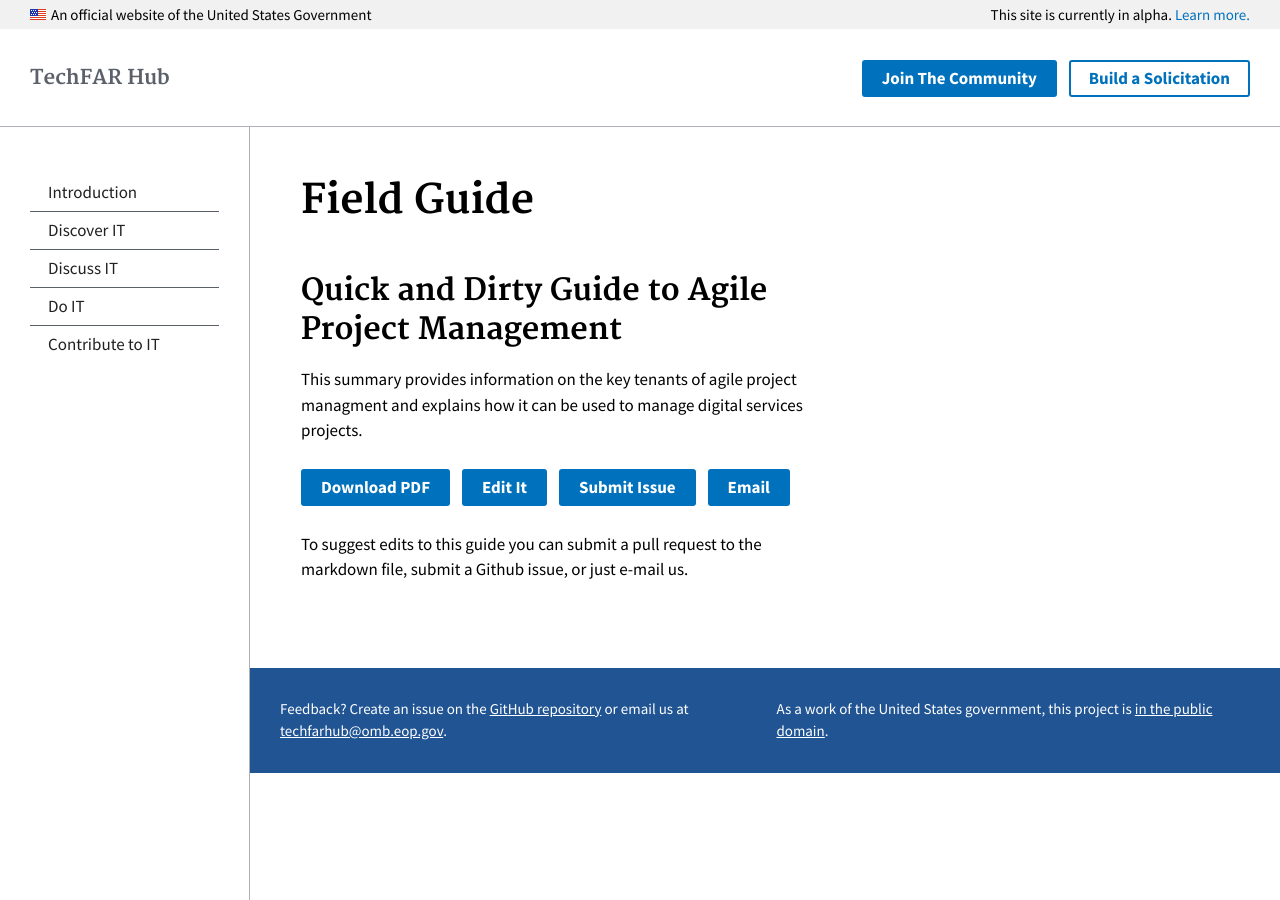
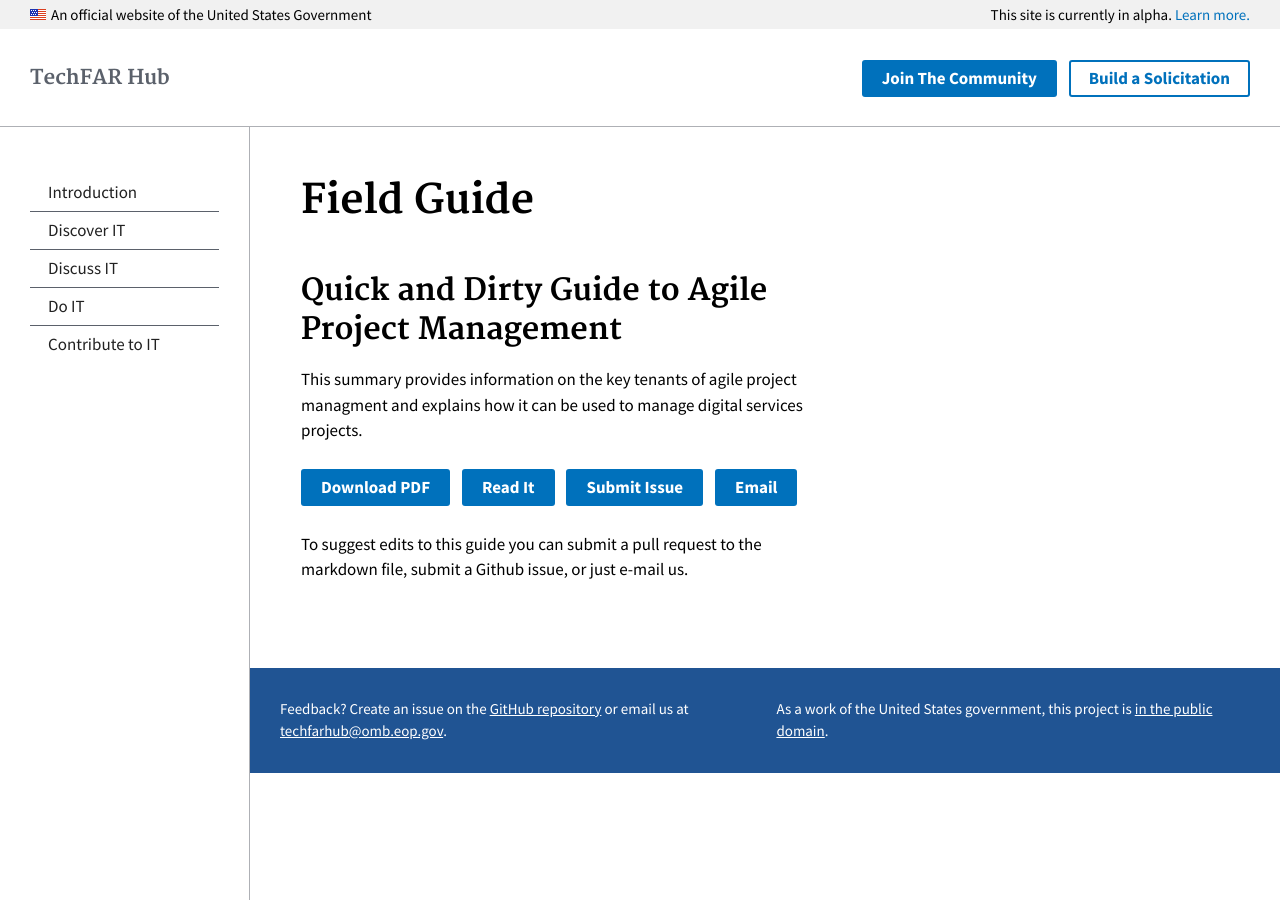
Before and after one commit to usds/techfar-hub, a Jekyll site: the page built from guide-landing/agile.md, in a window 1280 px wide. Built offline with Jekyll 4.4.1, drawn with Linux system fonts in a browser that asks for light colours.

Commit message:
Update agile.md

```diff
--- a/guide-landing/agile.md
+++ b/guide-landing/agile.md
@@ -9,6 +9,6 @@ title: Field Guide
 
 This summary provides information on the key tenants of agile project managment and explains how it can be used to manage digital services projects.
 
-<a class="usa-button" type="button" href="https://techfarhub.cio.gov/assets/files/Quick%20and%20Dirty%20Skinny%20on%20Agile%20Software%20Development-I2.pdf">Download PDF</a>  <a class="usa-button" type="button" href="https://github.com/usds/techfar-hub/blob/master/docs/Quick-and-Dirty-Skinny-on-Agile-Software-Development.md">Edit It</a>  <a class="usa-button" type="button" href="https://github.com/usds/techfar-hub/issues">Submit Issue</a>  <a class="usa-button" type="button" href="mailto:techfarhub@omb.eop.gov">Email</a>
+<a class="usa-button" type="button" href="https://techfarhub.cio.gov/assets/files/Quick%20and%20Dirty%20Skinny%20on%20Agile%20Software%20Development-I2.pdf">Download PDF</a>  <a class="usa-button" type="button" href="https://github.com/usds/techfar-hub/blob/master/docs/Quick-and-Dirty-Skinny-on-Agile-Software-Development.md">Read It</a>  <a class="usa-button" type="button" href="https://github.com/usds/techfar-hub/issues">Submit Issue</a>  <a class="usa-button" type="button" href="mailto:techfarhub@omb.eop.gov">Email</a>
 
 To suggest edits to this guide you can submit a pull request to the markdown file, submit a Github issue, or just e-mail us.
```
